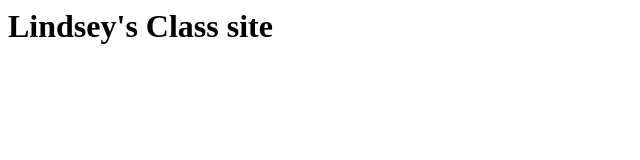
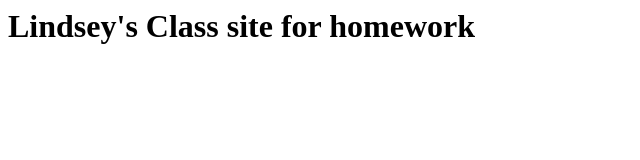
Before and after one commit to lindseyfalack/lindseyfalack.github.io, a plain HTML site: page index.html in a window 1280 px wide. Shown: the whole page, without its empty margins (0-640 px from the left). Drawn offline with Linux system fonts and the light colour scheme.

Commit message:
Update index.html

```diff
--- a/index.html
+++ b/index.html
@@ -3,6 +3,6 @@
   <title> Class site </title>
 </head>
 <body>
-  <h1> Lindsey's Class site </h1>
+  <h1> Lindsey's Class site for homework </h1>
 </body>
 </html>
```
